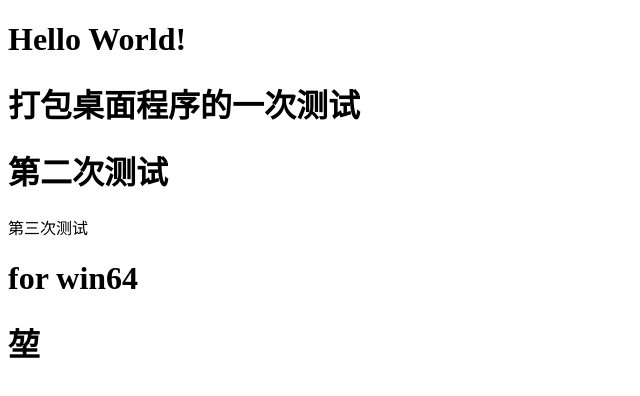
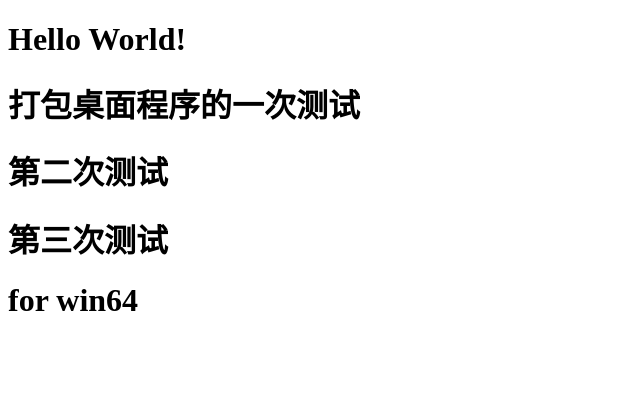
Before and after one commit to Bot4Hackathon2020/No-touch-identification, an Electron app: page app/index.html in a window 800 px wide. Shown: the whole page, without its empty margins (0-640 px from the left). Drawn offline with Linux system fonts and the light colour scheme.

Commit message:
feat: 实现热加载更新

```diff
--- a/app/index.html
+++ b/app/index.html
@@ -11,9 +11,8 @@
     <h1>Hello World!</h1>
     <h1>打包桌面程序的一次测试</h1>
     <h1>第二次测试<h1>
-    </h1>第三次测试</h1>
+    <h1>第三次测试</h1>
     <h1>for win64</h1>
-    <h1>堃</h1>
 
 
     <!-- You can also require other files to run in this process -->
--- a/app/package.json
+++ b/app/package.json
@@ -27,7 +27,8 @@
     "@electron-forge/maker-rpm": "^6.0.0-beta.54",
     "@electron-forge/maker-squirrel": "^6.0.0-beta.54",
     "@electron-forge/maker-zip": "^6.0.0-beta.54",
-    "electron": "^11.0.3"
+    "electron": "^11.0.3",
+    "electron-reloader": "^1.0.1"
   },
   "build": {
     "electronDownload": {
```
Also changed, not shown: app/main.js (+7 -0 lines).
